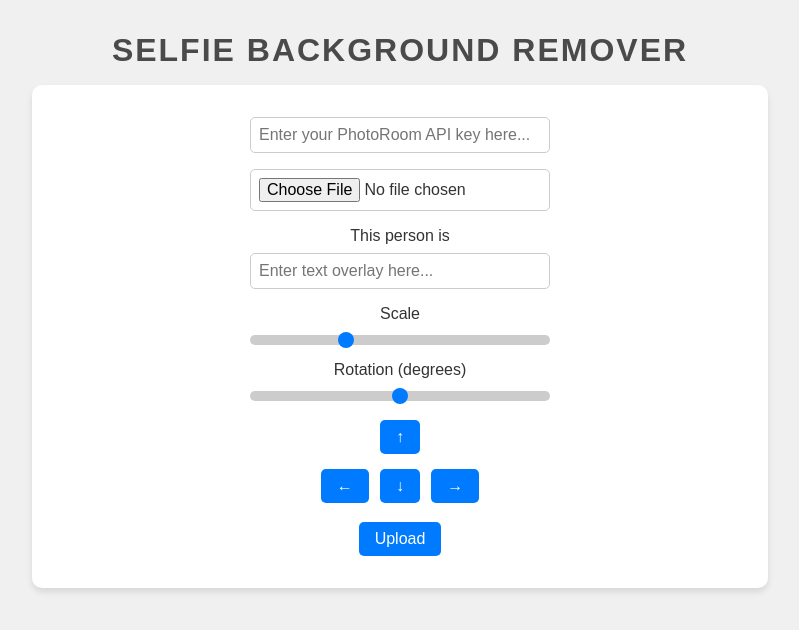
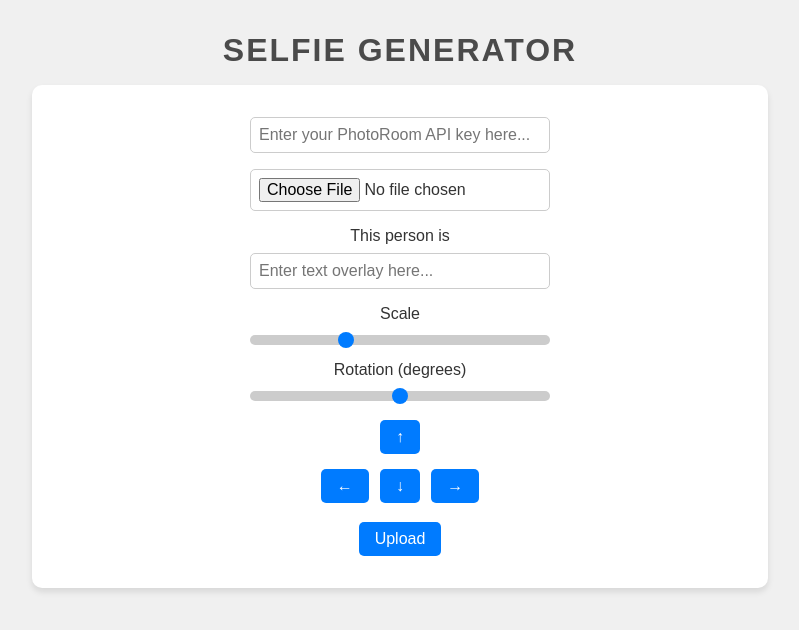
Before and after one commit to Photoroom/api-demo-apps, a website: page Web Demo App/index.html in a window 1280 px wide. Shown: the whole page, without its empty margins (240-1039 px from the left). Drawn offline with Linux system fonts and the light colour scheme.

Commit message:
Update webpage title

```diff
--- a/Web Demo App/index.html
+++ b/Web Demo App/index.html
@@ -4,14 +4,14 @@
 <head>
     <meta charset="UTF-8">
     <meta name="viewport" content="width=device-width, initial-scale=1.0">
-    <title>Selfie Background Remover</title>
+    <title>Selfie Generator</title>
     <link rel="stylesheet" href="styles/styles.css">
     <link rel="preconnect" href="https://fonts.googleapis.com">
     <link rel="preconnect" href="https://fonts.gstatic.com" crossorigin>
     <link href="https://fonts.googleapis.com/css2?family=DM+Sans:wght@700&display=swap" rel="stylesheet">
 </head>
 <body>
-    <h1>Selfie Background Remover</h1>
+    <h1>Selfie Generator</h1>
     <form id="upload-form">
         <input type="text" id="api-key" placeholder="Enter your PhotoRoom API key here...">
         <input type="file" id="image-input" accept="image/*">
```
